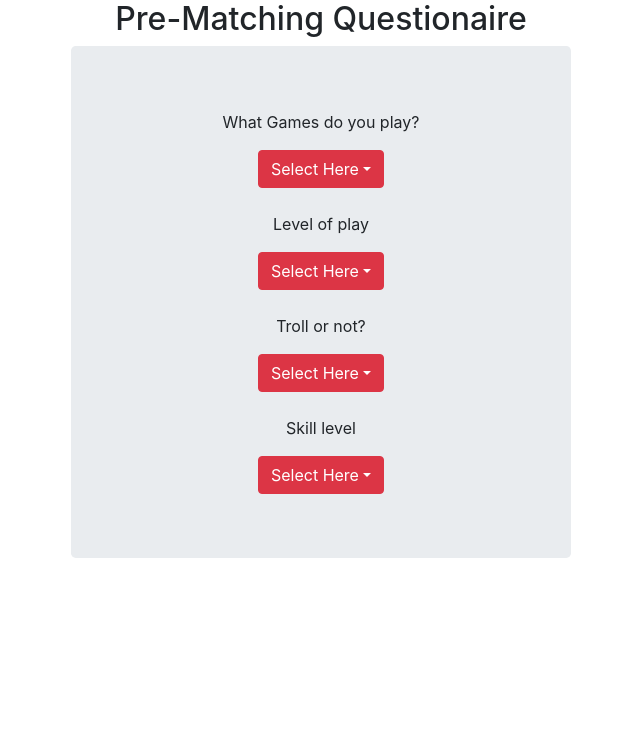
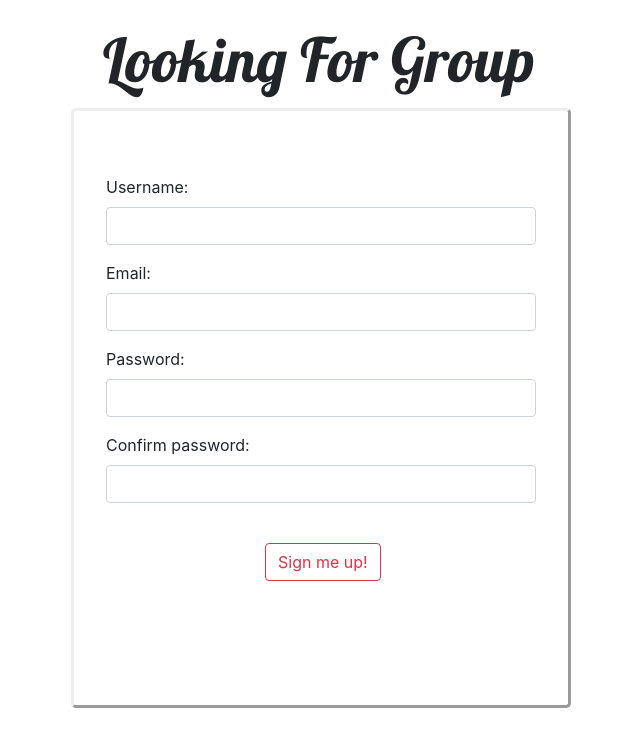
Before and after one commit to clmitchell630/looking-for-group, a React (Create React App) app in the folder client/: page / in a window 1280 px wide. Shown: the top 746 px of the page, without its empty margins (319-959 px from the left). Built offline with nearby package versions, Linux system fonts and the light colour scheme.

Commit message:
finished signup.js,about.js,and questions.js components.

```diff
--- a/client/public/index.html
+++ b/client/public/index.html
@@ -18,6 +18,8 @@
       work correctly both with client-side routing and a non-root public URL.
       Learn how to configure a non-root public URL by running `npm run build`.
     -->
+
+    <link href="https://fonts.googleapis.com/css?family=Lobster&display=swap" rel="stylesheet">
 
     <link rel="stylesheet" href="https://stackpath.bootstrapcdn.com/bootstrap/4.1.0/css/bootstrap.min.css"
     integrity="sha384-9gVQ4dYFwwWSjIDZnLEWnxCjeSWFphJiwGPXr1jddIhOegiu1FwO5qRGvFXOdJZ4"
--- a/client/src/App.css
+++ b/client/src/App.css
@@ -42,3 +42,34 @@
   width: 500px !important;
   margin: auto;
 }
+
+#bckrnd {
+transform: translateY(80px);
+margin: auto;
+background-color: white !important;
+border-style: outset;
+width: 500px;
+height: 600px;
+}
+
+#btnsu {
+  margin-left:37% ;
+}
+
+#hdr{
+margin:auto;
+font-family: 'Lobster', cursive;
+font-size: 380%;
+}
+
+#hdrbr {
+  margin: auto;
+  height: 100px;
+  width: 500px;
+  background-color: white !important;
+  transform: translateY(-50px);
+}
+
+#group {
+  transform: translateY(-100px);
+}
--- a/client/src/App.js
+++ b/client/src/App.js
@@ -1,11 +1,11 @@
 import React from 'react';
 import logo from './logo.svg';
 import './App.css';
-import About from "../src/pages/about"
+import About from "../src/pages/about";
 import Question from './pages/question';
-
+import Signup from "./pages/signup"
 function App() {
-  return <Question />
+  return <Signup />
 }
 
 export default App;
--- a/client/src/pages/question.js
+++ b/client/src/pages/question.js
@@ -5,23 +5,30 @@ import "../App.css"
 function Question() {
     return (
         <div className="Question">
+            <br></br>
             <h2 id="questionaireh">Pre-Matching Questionaire</h2>
+            <br></br>
             <div className="jumbotron" id="jumbo">
-                <p>What Games do you play?</p>
+                <p>What game are you looking to group up in?</p>
                 <div class="dropdown">
                     <button class="btn btn-danger dropdown-toggle" type="button" id="dropdownMenuButton" data-toggle="dropdown" aria-haspopup="true" aria-expanded="false">
                         Select Here
                         </button>
                     <div class="dropdown-menu" aria-labelledby="dropdownMenuButton">
-                        <p class="dropdown-item" href="#">League Of Legends</p>
-                        <p class="dropdown-item" href="#">Escape From Tarkov</p>
-                        <p class="dropdown-item" href="#">Halo Reach</p>
-                        <p class="dropdown-item" href="#">Borderlands 3</p>
-                        <p class="dropdown-item" href="#">Call of Duty:Black Ops 3</p>
-                        <p class="dropdown-item" href="#">Call of Duty:Modern Warfare(new)</p>
-                        <p class="dropdown-item" href="#">BattleField 4</p>
-                        <p class="dropdown-item" href="#">BattleField 5</p>
-
+                        <a class="dropdown-item" href="#">League Of Legends</a>
+                        <a class="dropdown-item" href="#">Escape From Tarkov</a>
+                        <a class="dropdown-item" href="#">Halo Reach</a>
+                        <a class="dropdown-item" href="#">Borderlands 3</a>
+                        <a class="dropdown-item" href="#">Call of Duty: Black Ops 3</a>
+                        <a class="dropdown-item" href="#">Call of Duty: Modern Warfare</a>
+                        <a class="dropdown-item" href="#">BattleField 4</a>
+                        <a class="dropdown-item" href="#">BattleField 1</a>
+                        <a class="dropdown-item" href="#">Dota</a>
+                        <a class="dropdown-item" href="#">Overwatch</a>
+                        <a class="dropdown-item" href="#">World of Warcraft</a>
+                        <a class="dropdown-item" href="#">Runescape</a>
+                        <a class="dropdown-item" href="#">Hearthstone</a>
+                        <a class="dropdown-item" href="#">Counter-Strike</a>
                     </div>
                 </div>
                 <br></br>
@@ -54,7 +61,7 @@ function Question() {
                         Select Here
                         </button>
                     <div class="dropdown-menu" aria-labelledby="dropdownMenuButton">
-                        <a class="dropdown-item" href="#">1(Noob)</a>
+                        <a class="dropdown-item" href="#">1(Hot Trash)</a>
                         <a class="dropdown-item" href="#">2</a>
                         <a class="dropdown-item" href="#">3(Average Joe)</a>
                         <a class="dropdown-item" href="#">4</a>
--- a/client/src/pages/signup.js
+++ b/client/src/pages/signup.js
@@ -1,11 +1,54 @@
 import React from "react";
+import "../App.css";
+
 
 function Signup() {
-    return(
+    return (
         <div className="Signup">
-            <div>
+            <div className="jumbotron" id="hdrbr">
+            <p id="hdr">Looking For Group</p>
+            </div><div id="group">
+
+            <div className="jumbotron" id="bckrnd">
+            <div class="form-horizontal">
+        <div class="form-group form-group-sm">
+            <label for="pid" class="control-label field_name2 row-xs-4 row-sm-4 row-md-3">Username:</label>
+            <div class="row-xs-8 row-sm-4 row-md-4">
+                    <input class="form-control" id="pid" />
+            </div>
+        </div>
+</div>
+<div class="form-horizontal">
+        <div class="form-group form-group-sm">
+            <label for="pid" class="control-label field_name2 row-xs-4 row-sm-4 row-md-3">Email:</label>
+            <div class="row-xs-8 row-sm-4 row-md-4">
+                    <input class="form-control" id="pid" />
+            </div>
+        </div>
+</div>
+<div class="form-horizontal">
+        <div class="form-group form-group-sm">
+            <label for="pid" class="control-label field_name2 row-xs-4 row-sm-4 row-md-3">Password:</label>
+            <div class="row-xs-8 row-sm-4 row-md-4">
+                    <input class="form-control" id="pid" />
+            </div>
+        </div>
+</div>
+<div class="form-horizontal">
+        <div class="form-group form-group-sm">
+            <label for="pid" class="control-label field_name2 row-xs-4 row-sm-4 row-md-3">Confirm password:</label>
+            <div class="row-xs-8 row-sm-4 row-md-4">
+                    <input class="form-control" id="pid" />
+            </div>
+        </div>
+</div>
+<br></br>
+<button type="button" id="btnsu" class="btn btn-outline-danger">Sign me up!</button>
+</div>
 
             </div>
         </div>
     );
 }
+
+export default Signup;
```
Also changed, not shown: client/src/pages/match.js (+7 -0 lines).
